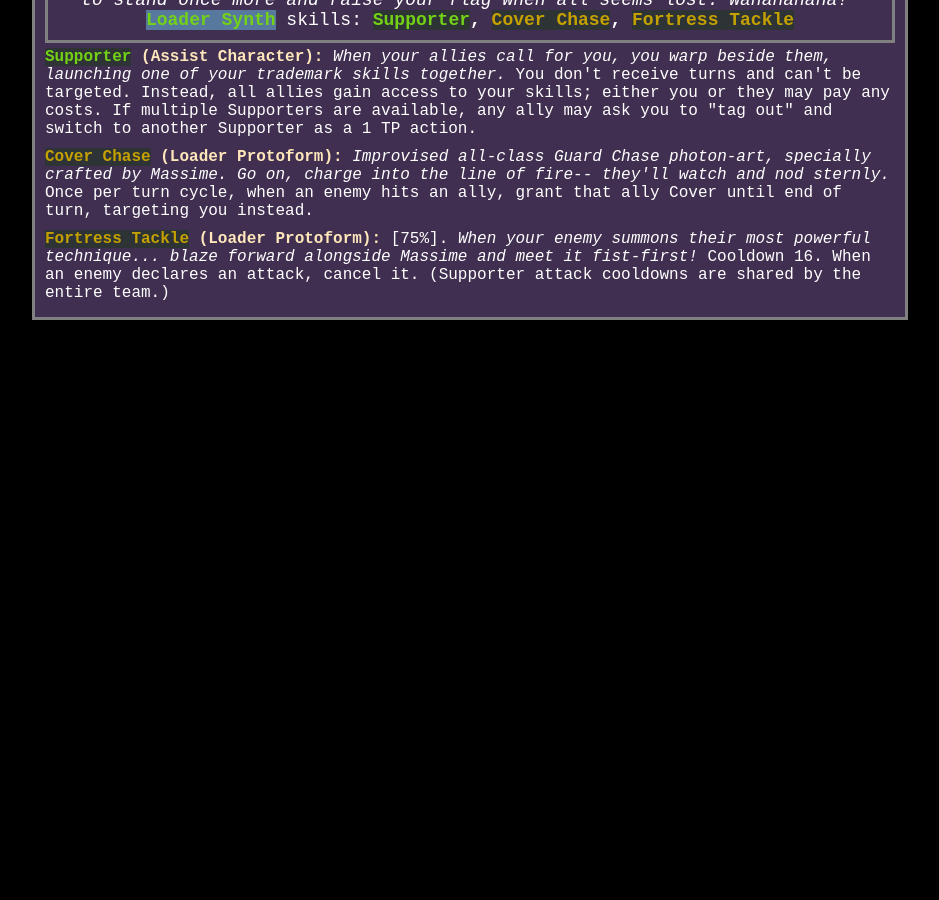
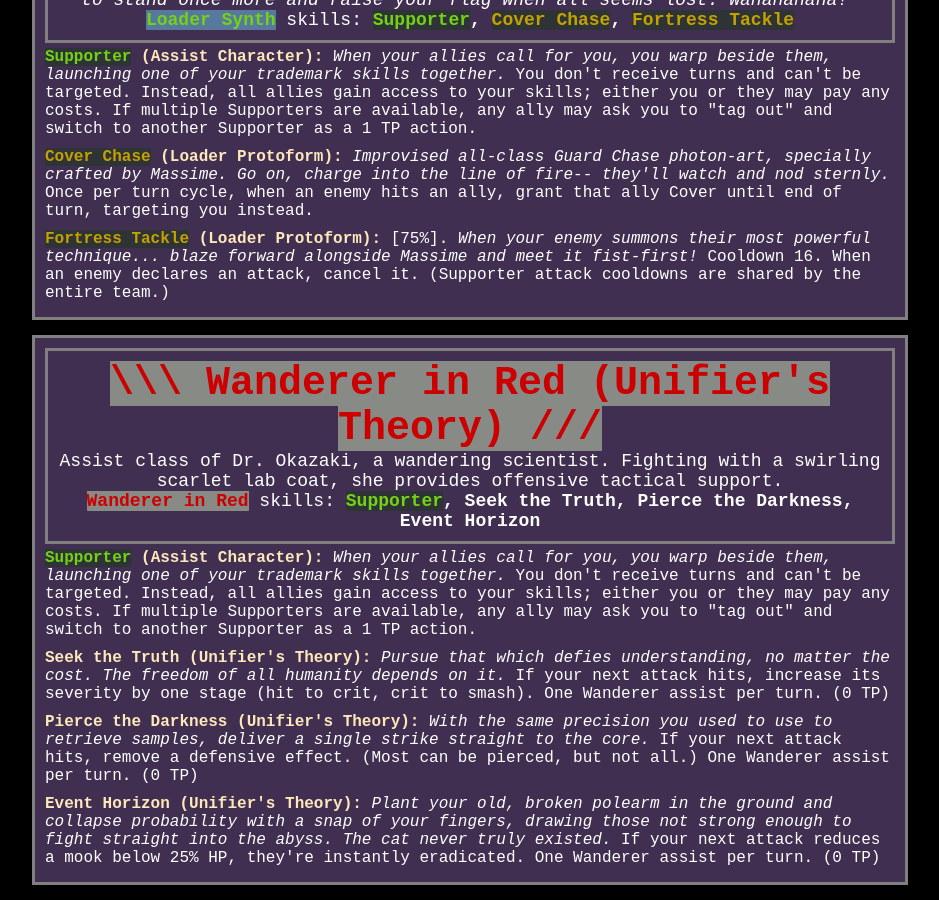
Before and after one commit to satellaviewer/xsys-blog, a Jekyll site: the page system/supporters.html, which Jekyll copies as it is, in a window 1280 px wide and 900 px high, scrolled down 1291 px. Shown: the whole window, without its empty margins (170-1109 px from the left). Built offline with Jekyll 4.4.1, drawn with Linux system fonts in a browser that asks for light colours; before the commit the page ends 1626 px from its top, so only the background shows below that.

Commit message:
Added Dr Okazaki's support.

```diff
--- a/system/supporters.html
+++ b/system/supporters.html
@@ -37,6 +37,16 @@
             <div class="skill"><strong><span class="fg8 bg01">Cover Chase</span> (Loader Protoform):</strong> <em>Improvised all-class Guard Chase photon-art, specially crafted by Massime. Go on, charge into the line of fire-- they'll watch and nod sternly.</em> Once per turn cycle, when an enemy hits an ally, grant that ally Cover until end of turn, targeting you instead. </div>
             <div class="skill"><strong><span class="fg8 bg01">Fortress Tackle</span> (Loader Protoform):</strong> [75%]. <em>When your enemy summons their most powerful technique... blaze forward alongside Massime and meet it fist-first!</em> Cooldown 16. When an enemy declares an attack, cancel it. (Supporter attack cooldowns are shared by the entire team.) </div>
     </div>
+    <div class="classblock">
+        <a id="Wanderer in Red" />
+        <div class="writeup">
+        <span class="fg4 bg15"><strong>\\\ Wanderer in Red (Unifier's Theory) ///</strong></span><br />Assist class of Dr. Okazaki, a wandering scientist. Fighting with a swirling scarlet lab coat, she provides offensive tactical support.<br /><strong><span class="fg4 bg15">Wanderer in Red</span></strong> skills: <strong><span class="fg9 bg01">Supporter</span>, Seek the Truth, Pierce the Darkness, Event Horizon</strong>
+        </div>
+            <div class="skill"><strong><span class="fg9 bg01">Supporter</span> (Assist Character):</strong> <em>When your allies call for you, you warp beside them, launching one of your trademark skills together.</em> You don't receive turns and can't be targeted. Instead, all allies gain access to your skills; either you or they may pay any costs. If multiple Supporters are available, any ally may ask you to "tag out" and switch to another Supporter as a 1 TP action. </div>
+            <div class="skill"><strong>Seek the Truth (Unifier's Theory):</strong> <em>Pursue that which defies understanding, no matter the cost. The freedom of all humanity depends on it.</em> If your next attack hits, increase its severity by one stage (hit to crit, crit to smash). One Wanderer assist per turn. (0 TP) </div>
+            <div class="skill"><strong>Pierce the Darkness (Unifier's Theory):</strong> <em>With the same precision you used to use to retrieve samples, deliver a single strike straight to the core.</em> If your next attack hits, remove a defensive effect. (Most can be pierced, but not all.) One Wanderer assist per turn. (0 TP) </div>
+            <div class="skill"><strong>Event Horizon (Unifier's Theory):</strong> <em>Plant your old, broken polearm in the ground and collapse probability with a snap of your fingers, drawing those not strong enough to fight straight into the abyss. The cat never truly existed.</em> If your next attack reduces a mook below 25% HP, they're instantly eradicated. One Wanderer assist per turn. (0 TP) </div>
+    </div>
 
 </body>
 </html>
```
